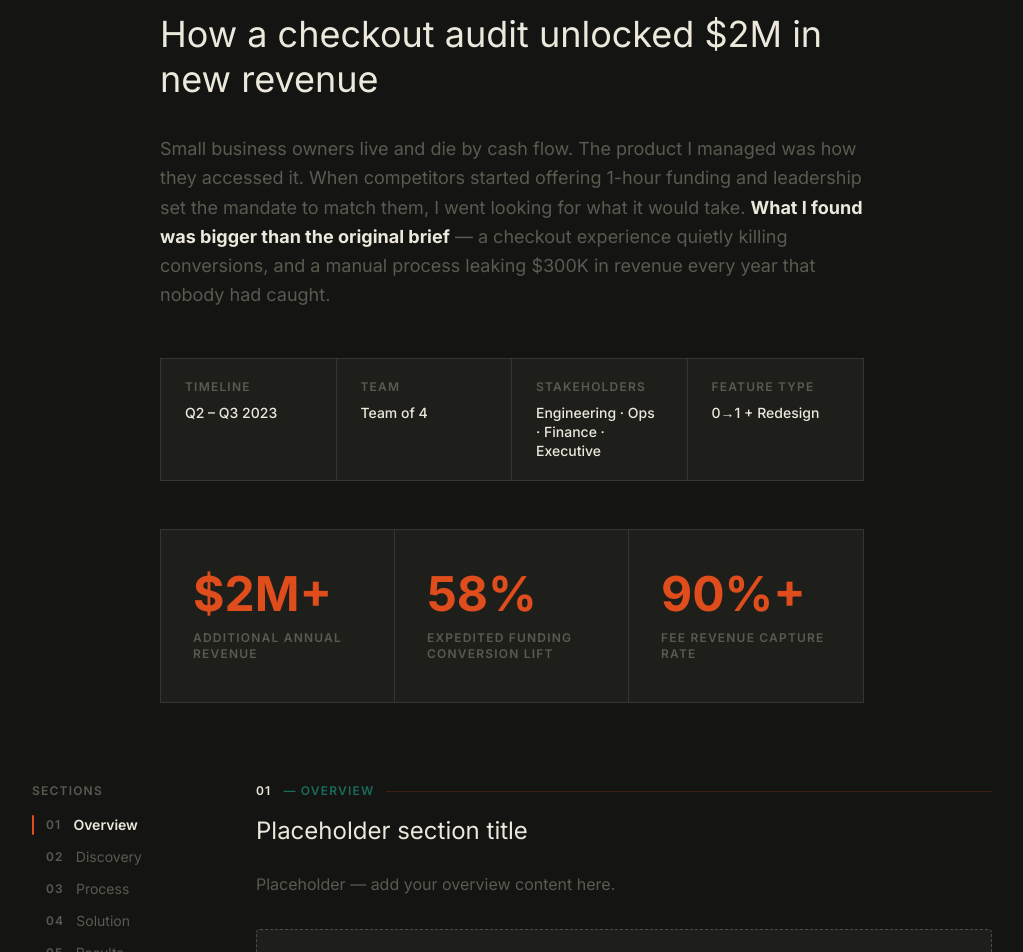
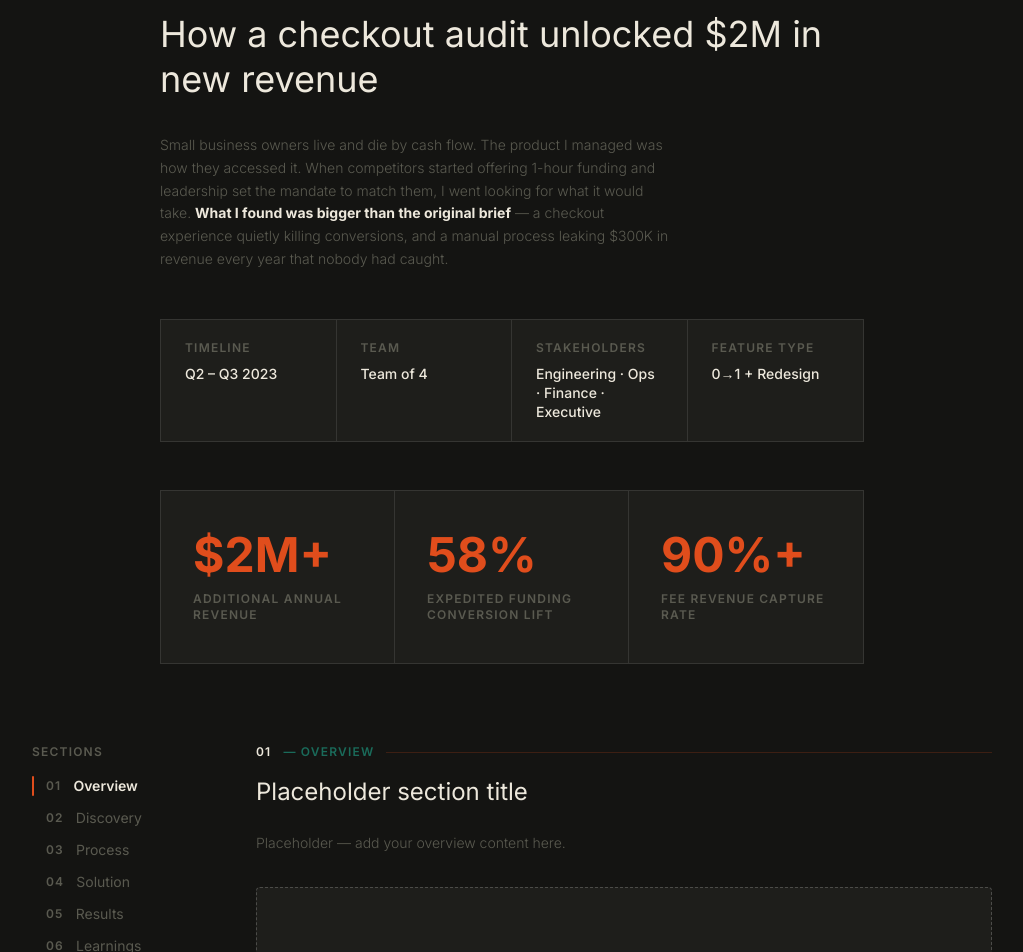
Before and after one commit to kbnewyen/kien-portfolio, a Next.js app: page /ecapital-checkout in a window 1280 px wide. Shown: the part 180-1132 px from the top of the page, without its empty margins (128-1151 px from the left). Built offline with nearby package versions, Linux system fonts and the light colour scheme.

Commit message:
update typography: lighter body and intro text

```diff
--- a/components/CaseStudyLayout.tsx
+++ b/components/CaseStudyLayout.tsx
@@ -51,7 +51,7 @@ export default function CaseStudyLayout({ cs }: { cs: CaseStudy }) {
           {cs.tag}
         </div>
         <h1 className="className=text-3xl md:text-4xl font-normal leading-tight mb-8">{cs.title}</h1>
-        <p className="text-lg leading-relaxed" style={{ color: "#5A5A50" }}>
+        <p className="text-sm leading-relaxed font-light max-w-lg" style={{ color: "#5A5A50" }}>
           {cs.intro}{" "}
           <span className="font-bold" style={{ color: "#EDE8DC" }}>{cs.introHighlight}</span>{" "}
           {cs.introContinued}
@@ -145,7 +145,7 @@ export default function CaseStudyLayout({ cs }: { cs: CaseStudy }) {
                 <h2 className="text-xl md:text-2xl font-normal mb-6">{section.sectionTitle}</h2>
 
                 {/* Body */}
-                <p className="text-base leading-relaxed mb-8" style={{ color: "#5A5A50" }}>{section.body}</p>
+                <p className="text-sm leading-relaxed font-light mb-8" style={{ color: "#5A5A50" }}>{section.body}</p>
 
                 {/* Pull quote */}
                 {section.pullQuote && (
```
